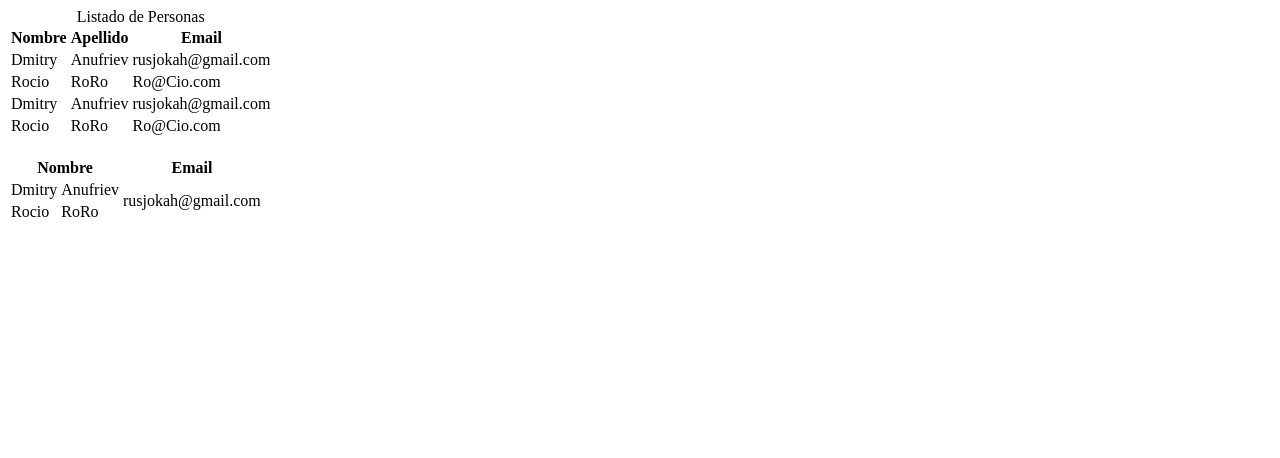
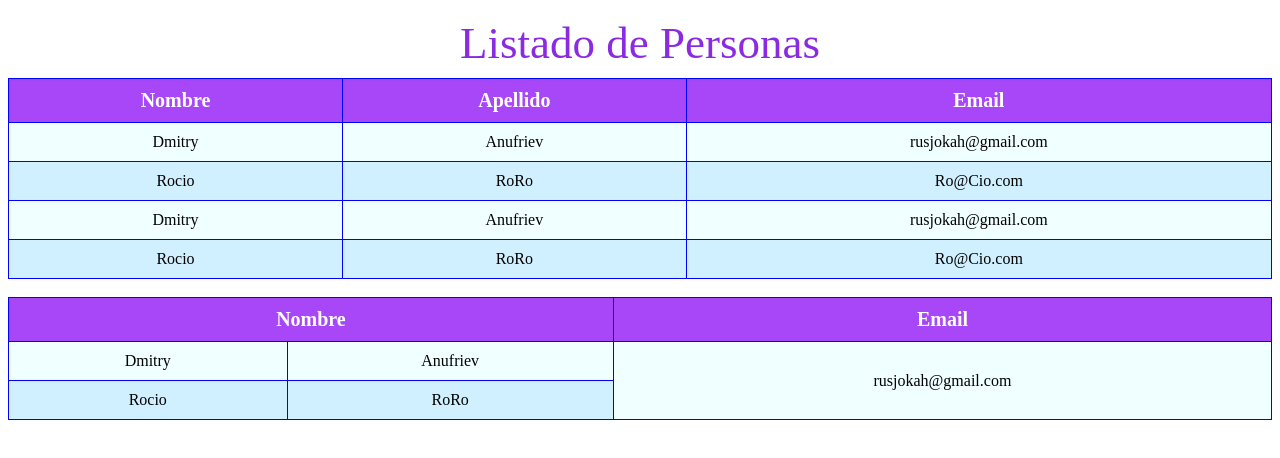
Before and after one commit to RusJokah/cursos-programacion, a plain HTML site: page HTML + CSS/Leccion04 HTML + CSS Tablas/index.html in a window 1280 px wide. Drawn offline with Linux system fonts and the light colour scheme; the site is published under a folder, as on GitHub Pages, so addresses that start at the root find nothing; a web font is replaced by a local one.

Commit message:
Update index.html

```diff
--- a/HTML + CSS/Leccion04 HTML + CSS Tablas/index.html
+++ b/HTML + CSS/Leccion04 HTML + CSS Tablas/index.html
@@ -4,7 +4,7 @@
     <meta charset="UTF-8">
     <meta name="viewport" content="width=device-width, initial-scale=1.0">
     <title>Tablas en HTML</title>
-    <link rel="stylesheet" href="/css/Estilos.css">
+    <link rel="stylesheet" href="css/Estilos.css">
     <link rel="preconnect" href="https://fonts.googleapis.com">
     <link rel="preconnect" href="https://fonts.gstatic.com" crossorigin>
     <link href="https://fonts.googleapis.com/css2?family=Trocchi&display=swap" rel="stylesheet">
```
